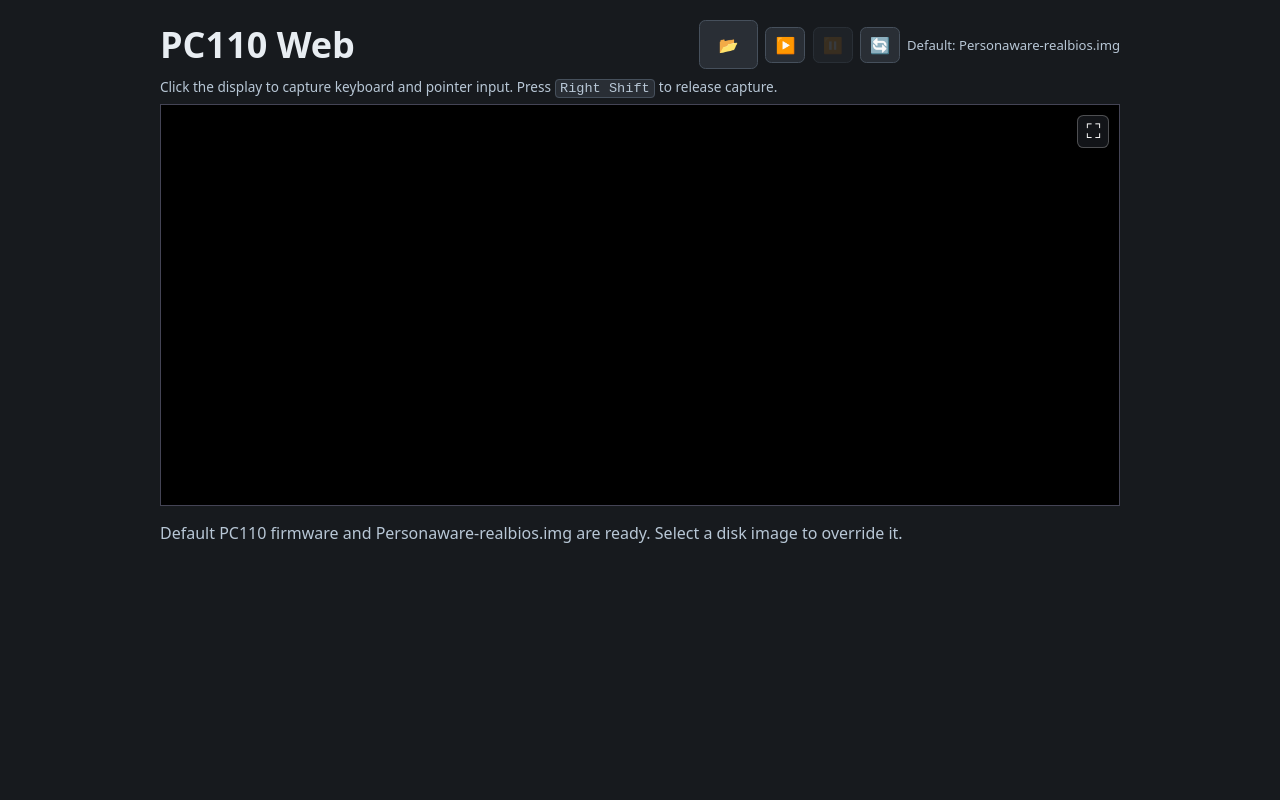
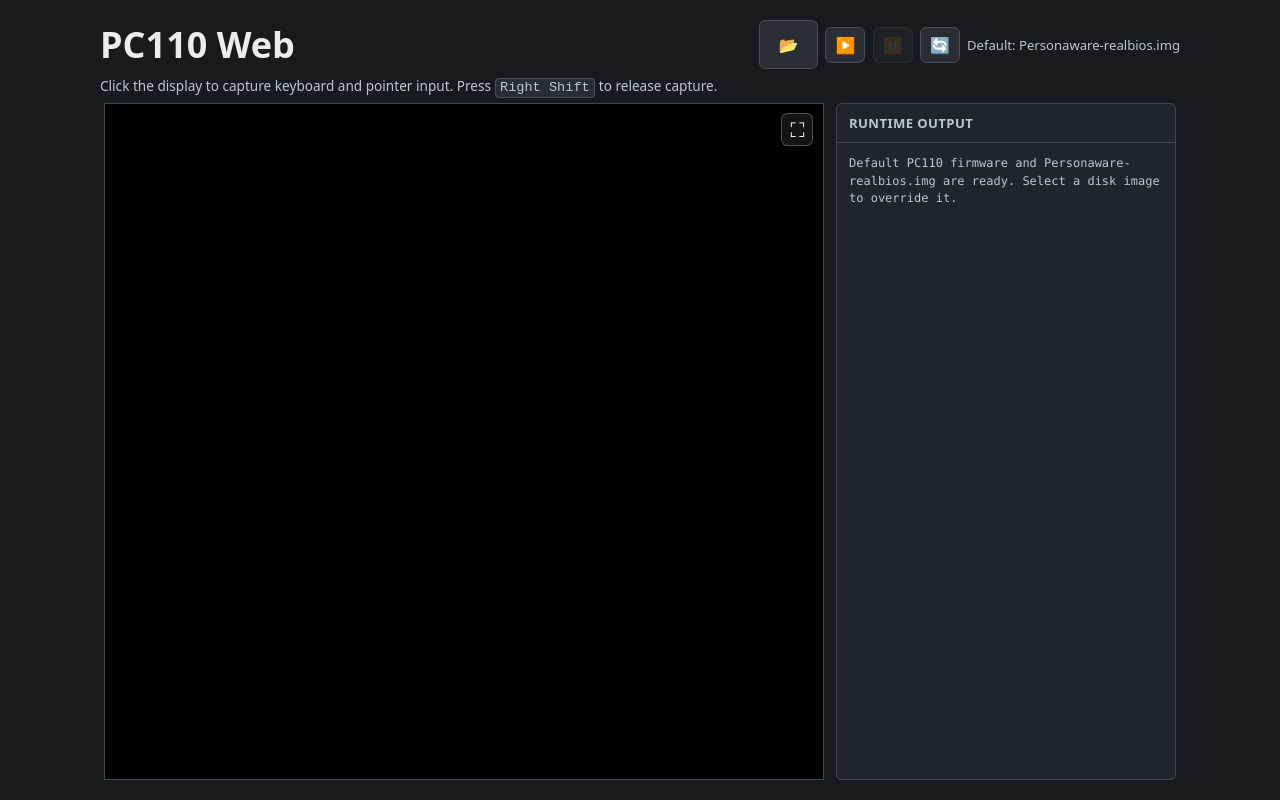
Before and after one commit to cshaxu/pc110-web, a Next.js app: page / in a window 1280 px wide. Built offline with nearby package versions, Linux system fonts and the light colour scheme.

Commit message:
M3 T4 S5 P1: fit player and runtime output in viewport

```diff
--- a/src/app/globals.css
+++ b/src/app/globals.css
@@ -1,8 +1,9 @@
 :root { color-scheme: dark; font-family: system-ui, sans-serif; background: #171a1e; color: #e8edf2; }
 body { margin: 0; }
-.application { max-width: 960px; margin: 0 auto; padding: clamp(.75rem, 2vw, 1.25rem); }.masthead { align-items:center; display:flex; gap:1rem; justify-content:space-between; }.masthead h1 { font-size:clamp(1.5rem,4vw,2.25rem); margin:0; }
+.application { box-sizing:border-box; display:grid; gap:.45rem; grid-template-rows:auto auto minmax(0,1fr); height:100dvh; margin:0 auto; max-width:1120px; overflow:hidden; padding:clamp(.75rem, 2vw, 1.25rem); }.masthead { align-items:center; display:flex; gap:1rem; justify-content:space-between; }.masthead h1 { font-size:clamp(1.5rem,4vw,2.25rem); margin:0; }
 .controls { align-items:center; display:flex; flex-wrap:wrap; gap:.45rem; justify-content:flex-end; }.file-state, #status { color: #b8c7d6; }.file-state { font-size:.82rem; overflow-wrap:anywhere; }.controls button, .file-button { align-items:center; background:#292e35; border:1px solid #46505c; border-radius:.4rem; cursor:pointer; display:inline-flex; font:inherit; justify-content:center; min-height:2.25rem; min-width:2.5rem; padding:.35rem .55rem; } .controls button:disabled { cursor:not-allowed; opacity:.4; }.file-button input { display:none; }.sr-only { clip:rect(0,0,0,0); clip-path:inset(50%); height:1px; overflow:hidden; position:absolute; white-space:nowrap; width:1px; }
-.capture-guidance { color:#b8c7d6; font-size:.85rem; margin:.5rem 0; } kbd { background:#292e35; border:1px solid #46505c; border-radius:.25rem; padding:.08rem .28rem; }
-.display-shell { background:#000; border:1px solid #445; padding:0; position:relative; }.fullscreen-button { background:rgb(25 29 34 / 72%); border:1px solid rgb(255 255 255 / 25%); border-radius:.4rem; color:#fff; cursor:pointer; font-size:1.25rem; line-height:1; padding:.35rem .5rem; position:absolute; right:.6rem; top:.6rem; z-index:1; }.fullscreen-button:hover { background:rgb(55 63 74 / 88%); }.display-viewport { display:flex; justify-content:center; overflow:hidden; } canvas { display:block; height:auto; max-height:calc(100vh - 8rem); max-width:100%; outline:none; width:min(720px,100%); }
+.capture-guidance { color:#b8c7d6; font-size:.85rem; margin:0; } kbd { background:#292e35; border:1px solid #46505c; border-radius:.25rem; padding:.08rem .28rem; }
+.player-workspace { display:grid; gap:.75rem; grid-template-columns:minmax(0,720px) minmax(260px,340px); justify-content:center; min-height:0; }.display-shell { background:#000; border:1px solid #445; min-height:0; position:relative; }.fullscreen-button { background:rgb(25 29 34 / 72%); border:1px solid rgb(255 255 255 / 25%); border-radius:.4rem; color:#fff; cursor:pointer; font-size:1.25rem; line-height:1; padding:.35rem .5rem; position:absolute; right:.6rem; top:.6rem; z-index:1; }.fullscreen-button:hover { background:rgb(55 63 74 / 88%); }.display-viewport { align-items:center; display:flex; height:100%; justify-content:center; overflow:hidden; } canvas { display:block; height:auto; max-height:100%; max-width:100%; outline:none; width:min(720px,100%); }
+.runtime-output { background:#1f252c; border:1px solid #445; border-radius:.35rem; display:grid; grid-template-rows:auto minmax(0,1fr); min-height:0; }.runtime-output header { border-bottom:1px solid #445; color:#b8c7d6; font-size:.82rem; font-weight:600; letter-spacing:.03em; padding:.65rem .75rem; text-transform:uppercase; }.runtime-output pre { box-sizing:border-box; color:#b8c7d6; font:12px/1.45 ui-monospace, SFMono-Regular, Consolas, monospace; margin:0; min-height:0; overflow:auto; padding:.75rem; white-space:pre-wrap; word-break:break-word; }
 .display-shell:fullscreen { border:0; box-sizing:border-box; display:flex; flex-direction:column; height:100%; padding:1rem; width:100%; }.display-shell:fullscreen .display-viewport { flex:1; }.display-shell:fullscreen canvas { max-height:calc(100vh - 5rem); width:auto; }
-@media (max-width: 640px) { .masthead { align-items:flex-start; flex-direction:column; }.controls { justify-content:flex-start; }.file-state { flex-basis:100%; } }
+@media (max-width: 800px), (max-height: 540px) { body { overflow:auto; }.application { height:auto; min-height:100dvh; overflow:visible; }.player-workspace { grid-template-columns:1fr; }.display-shell { min-height:min(56vw,400px); }.runtime-output { height:12rem; }.masthead { align-items:flex-start; flex-direction:column; }.controls { justify-content:flex-start; }.file-state { flex-basis:100%; } }
--- a/src/app/page.tsx
+++ b/src/app/page.tsx
@@ -25,11 +25,16 @@ export default function HomePage() {
       </header>
       {loadError ? <p id="load-error" role="alert">Player initialization failed: {loadError}</p> : null}
       <p className="capture-guidance">Click the display to capture keyboard and pointer input. Press <kbd>Right Shift</kbd> to release capture.</p>
-      <section id="display-shell" className="display-shell" aria-label="PC110 display">
-        <button id="fullscreen" className="fullscreen-button" type="button" title="Enter full screen" aria-label="Enter full screen">⛶</button>
-        <div className="display-viewport"><canvas id="display" width="720" height="400" tabIndex={0}>PC110 display canvas</canvas></div>
+      <section className="player-workspace" aria-label="PC110 player workspace">
+        <section id="display-shell" className="display-shell" aria-label="PC110 display">
+          <button id="fullscreen" className="fullscreen-button" type="button" title="Enter full screen" aria-label="Enter full screen">⛶</button>
+          <div className="display-viewport"><canvas id="display" width="720" height="400" tabIndex={0}>PC110 display canvas</canvas></div>
+        </section>
+        <aside className="runtime-output" aria-label="PC110 runtime output">
+          <header>Runtime output</header>
+          <pre id="status" role="status" aria-live="polite">Loading PC110 player…</pre>
+        </aside>
       </section>
-      <p id="status" role="status">Loading PC110 player…</p>
     </main>
   );
 }
--- a/src/emulator/harness/app.ts
+++ b/src/emulator/harness/app.ts
@@ -43,8 +43,10 @@ function report(message: string): void {
   const nextMessage = message || "Starting PC110…";
   const history = (status.dataset.history ?? "").split("\n").filter(Boolean);
   history.push(nextMessage);
-  status.dataset.history = history.slice(-16).join("\n");
-  status.textContent = nextMessage;
+  const visibleHistory = history.slice(-200).join("\n");
+  status.dataset.history = visibleHistory;
+  status.textContent = visibleHistory;
+  status.scrollTop = status.scrollHeight;
 }
 
 function describeStartupError(error: unknown): string {
```
